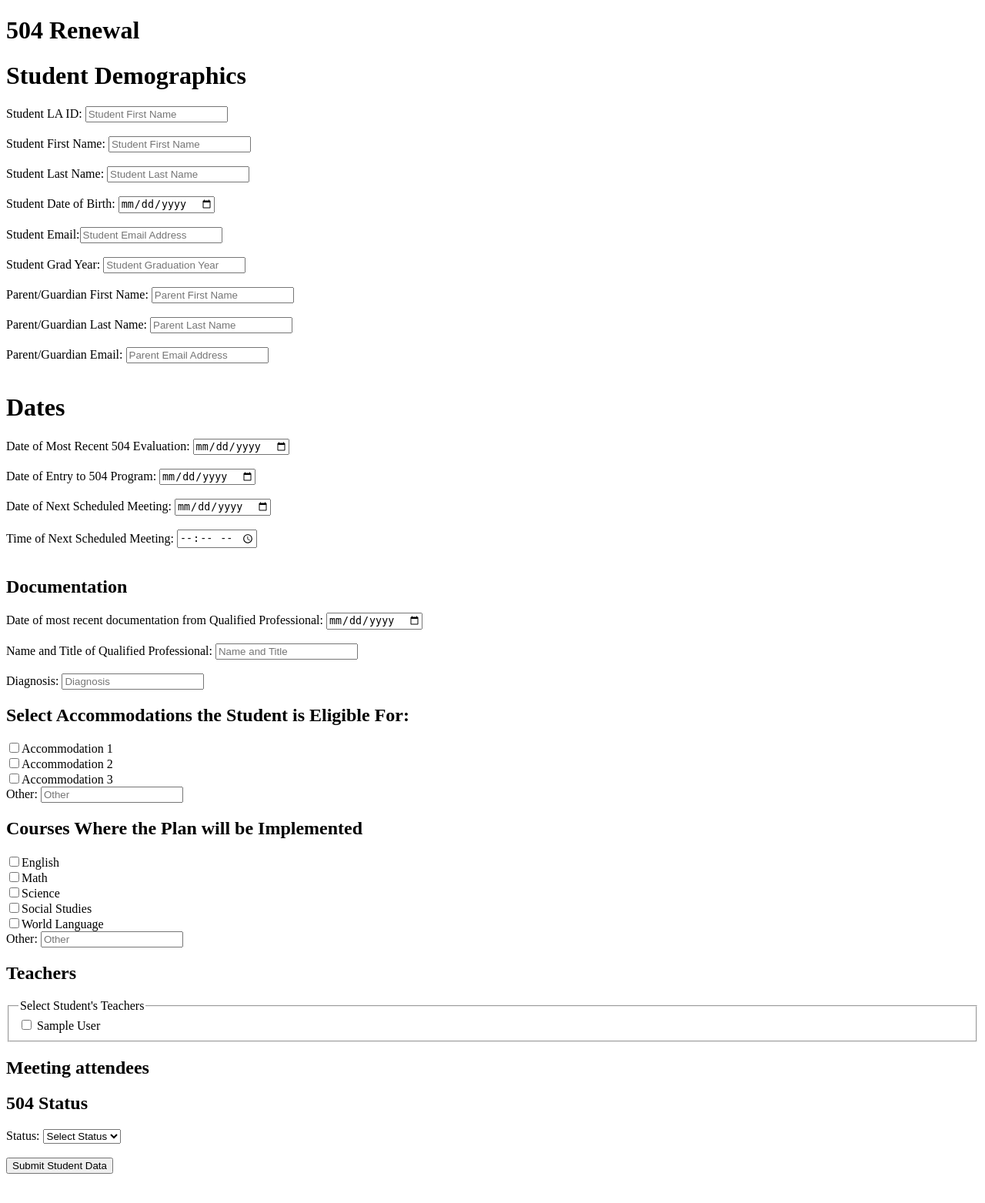
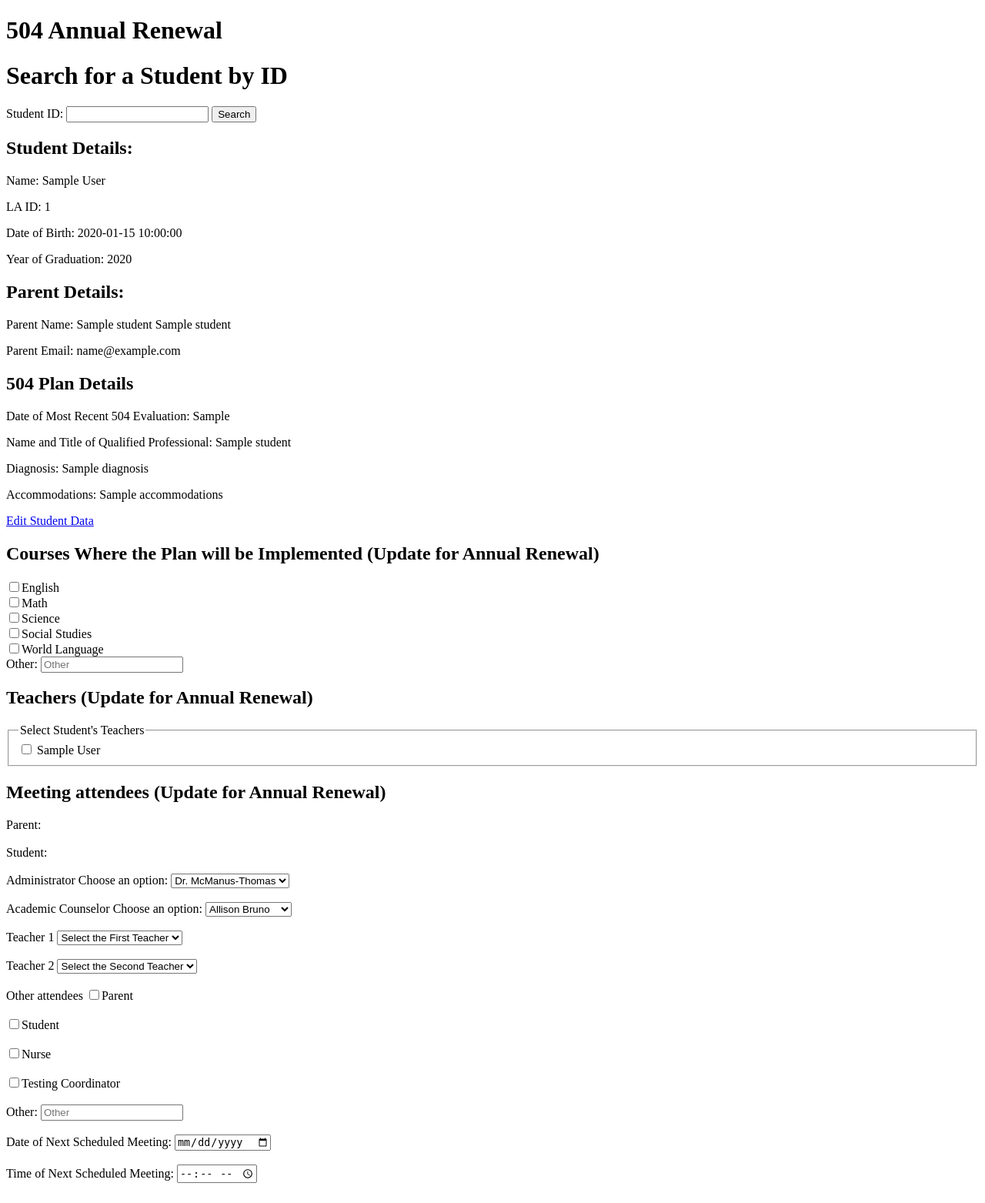
Before and after one commit to taramcan/student-support-management, a Flask app: template app/templates/annual_renewal.html in a window 1280 px wide. Shown: the whole page at 77% size. Before the commit the page ends 1525 px from the top, so only its background shows below. Run offline with Flask 3, Linux system fonts and the light colour scheme; the template is opened without the code that fills it: most values are stand-ins (such as "Sample title", 1, 10 or a date in 2020).

Commit message:
improved annual renewal page with content from firebase

```diff
--- a/app/models/student.py
+++ b/app/models/student.py
@@ -1,5 +1,5 @@
 class Student:
-    def __init__(self,laid, first_name, last_name, dob, student_email, student_grad_year, parent_first_name, parent_last_name, parent_email, most_recent_504_evaluation, entry_to_504_program, upcoming_meeting_date, upcoming_meeting_time,  date_of_most_recent_documentation_from_qual_prof,  name_and_title_of_qual_prof,diagnosis, accommodations, courses, teachers, upcoming_meetings_attendees, status504):
+    def __init__(self,laid, first_name, last_name, dob, student_email, student_grad_year, parent_first_name, parent_last_name, parent_email, most_recent_504_evaluation, entry_to_504_program, upcoming_meeting_date, upcoming_meeting_time, date_of_most_recent_documentation_from_qual_prof,  name_and_title_of_qual_prof,diagnosis, accommodations, courses, teachers, upcoming_meetings_attendees, status504):
         self.laid = laid
         self.first_name = first_name
         self.last_name = last_name
--- a/app/templates/annual_renewal.html
+++ b/app/templates/annual_renewal.html
@@ -2,75 +2,46 @@
 <html>
     <head>
         <meta charset="UTF-8" />
-        <title>504 Renewal</title>
+        <title>504 Annual Renewal</title>
     </head>
 
     <body>
-    <h1>504 Renewal</h1>
+    <h1>504 Annual Renewal</h1>
 
-    <form id="annualRenewalForm">
+    <h1>Search for a Student by ID</h1>
+    <form method="POST" action="/annual_renewal">
+        <label for="student_id">Student ID:</label>
+        <input type="text" id="student_id" name="student_id">
+        <button type="submit">Search</button>
+    </form>
 
-    <h1>Student Demographics</h1>
-        Student LA ID: <input type="text" name="student_laid" id = "student_laid" required placeholder = "Student First Name">
-        <br>
-        <br>
-        Student First Name: <input type="text" name="student_first_name" id = "student_first_name" required placeholder = "Student First Name">
-        <br>
-        <br>
-        Student Last Name: <input type="text" name="student_last_name" id = "student_last_name" required placeholder = "Student Last Name">
-        <br>
-        <br>
-        Student Date of Birth: <input type="date" name="student_dob" id = "student_dob" required placeholder = "Student Date of Birth">
-        <br>
-        <br>
-        Student Email:<input type="email" name="student_email" id = "student_email" required placeholder = "Student Email Address">
-        <br>
-        <br>
-        Student Grad Year: <input type="text" name="student_grad_year" id = "student_grad_year" required placeholder = "Student Graduation Year"      >
-        <br>
-        <br>
-        Parent/Guardian First Name: <input type="text" name="parent_first_name" id = "parent_first_name" required placeholder = "Parent First Name">
-        <br>
-        <br>
-        Parent/Guardian Last Name: <input type="text" name="parent_last_name" id = "parent_last_name" required placeholder = "Parent Last Name">
-        <br>
-        <br>
-        Parent/Guardian Email: <input type="email" name="parent_email" id = "parent_email" required placeholder = "Parent Email Address">
-        <br>
-        <br>
-        <h1>Dates</h1>
-        Date of Most Recent 504 Evaluation: <input type="date" name="student_most_recent_eval" id = "student_most_recent_eval" required placeholder = "Most Recent 504 Evaluation">
-        <br>
-        <br>
-        Date of Entry to 504 Program:  <input type="date" name="student_entry_to_504_program" id = "student_entry_to_504_program" required placeholder = "Entry to 504 Program">
-        <br>
-        <br>
-        Date of Next Scheduled Meeting:  <input type="date" name="next_meeting_date" id = "next_meeting_date" required placeholder = "Upcoming Scheduled Meeting Date">
-        <br>
-        <br>
-        Time of Next Scheduled Meeting:  <input type="time" name="next_meeting_time" id = "next_meeting_time" required placeholder = "Upcoming Scheduled Meeitng Time">
-        <br>
-        <br>
+    {% if student_data %}
+        {% if student_data == "No student found with that ID." %}
+            <p>{{ student_data }}</p>
+        {% else %}
+            <h2>Student Details:</h2>
+            <p>Name: {{ student_data.first_name }} {{ student_data.last_name}}</p>
+            <p>LA ID: {{ student_data.laid }}</p>
+            <p>Date of Birth: {{ student_data.dob }}</p>
+            <p>Year of Graduation: {{ student_data.student_grad_year }}</p>
+            <h2>Parent Details:</h2>
+            <p>Parent Name: {{ student_data.parent_first_name }} {{ student_data.parent_last_name}}</p>
+            <p>Parent Email: {{ student_data.parent_email }}</p>
+            <h2>504 Plan Details</h2>
+            <p>Date of Most Recent 504 Evaluation: {{ student_data.most_recent_504_evaluation
+ }}</p>
+             <p>Name and Title of Qualified Professional: {{ student_data.name_and_title_of_qual_prof
+ }}</p>
+            <p>Diagnosis: {{ student_data.diagnosis }}</p>
+            <p>Accommodations: {{ student_data.accommodations }}</p>
 
-        <h2>Documentation</h2>
-        Date of most recent documentation from Qualified Professional: <input type="date" name="date_of_most_recent_dianosis_paperwork" id = "date_of_most_recent_dianosis_paperwork" required  placeholder = "Date of Most Recent Diangnosis Paperwork">
-        <br>
-        <br>
-        Name and Title of Qualified Professional: <input type="text" name="name_and_title_of_qual_prof" id = "name_and_title_of_qual_prof" required placeholder = "Name and Title">
-        <br>
-        <br>
-        Diagnosis: <input type="text" name="diagnosis" id = "diagnosis" required placeholder = "Diagnosis">
+            <a href="{{ url_for('main.edit_student_data') }}">Edit Student Data</a>
 
-    <h2>Select Accommodations the Student is Eligible For:</h2>
-            <input type = "checkbox" name = "accomms" value="accomm1">Accommodation 1</option>
-            <br>
-            <input type = "checkbox" name = "accomms" value="accomm2">Accommodation 2</option>
-            <br>
-            <input type = "checkbox" name = "accomms" value="accomm3">Accommodation 3</option>
-            <br>
-    Other: <input type="text" name="additional_accomms" id = "additional_accomms" placeholder = "Other">
 
-    <h2>Courses Where the Plan will be Implemented</h2>
+
+
+                 <form id="annualRenewalForm">
+    <h2>Courses Where the Plan will be Implemented (Update for Annual Renewal)</h2>
             <input type = "checkbox" name = "course_elig" value="eng_elig">English</option>
             <br>
             <input type = "checkbox" name = "course_elig" value="math_elig">Math</option>
@@ -83,7 +54,7 @@
             <br>
             Other: <input type="text" name="other_course_elig" id = "other_course_elig" placeholder = "Other">
 
-    <h2>Teachers</h2>
+    <h2>Teachers (Update for Annual Renewal)</h2>
 
     <fieldset>
         <legend>Select Student's Teachers</legend>
@@ -95,78 +66,107 @@
         {% endfor %}
     </fieldset>
 
-    <h2>Meeting attendees</h2>
+    <h2>Meeting attendees (Update for Annual Renewal)</h2>
+        Parent:
+        <br><br>
+        Student:
+        <br><br>
+        Administrator
+        <label for="admin_meeting_attendee">Choose an option:</label>
+        <select id="admin_meeting_attendee" name="admin_meeting_attendee">
+            <option value="option1">Dr. McManus-Thomas</option>
+            <option value="option2">Amanda Morehouse</option>
+            <option value="option3">Chanelle Smith</option>
+        </select>
+        <br><br>
+        Academic Counselor
+        <label for="couns_meeting_attendee">Choose an option:</label>
+        <select id="couns_meeting_attendee" name="couns_meeting_attendee">
+            <option value="option1">Allison Bruno</option>
+            <option value="option2">Margaret Foley</option>
+            <option value="option3">Kate Massey</option>
+            <option value="option4">Tami Wilson</option>
+        </select>
+        <br><br>
+        Teacher 1
+            <select id="teacherDropdown">
+                <option>Select the First Teacher</option>
+                <!-- Options will be populated here -->
 
-    <h2>504 Status</h2>
-    <label for="status504">Status:</label>
-    <select name="status504" id="status504" required>
-    <option value="" disabled selected>Select Status</option>
-    <option value="Eligible">Eligible</option>
-    <option value="In Evaluation">In Evaluation</option>
-    <option value="Ineligible">Ineligible</option>
-    </select>
-    <br>
-    <br>
+            </select>
+        <br><br>
+        Teacher 2
+            <select id="teacherDropdown">
+                <option>Select the Second Teacher</option>
+                <!-- Options will be populated here -->
+            </select>
+        <br><br>
+        Other attendees
+            <input type = "checkbox" name = "opt_meeting_attendee" value="opt_meeting_attendee">Parent</option>
+            <br><br>
+            <input type = "checkbox" name = "opt_meeting_attendee" value="opt_meeting_attendee">Student</option>
+            <br><br>
+            <input type = "checkbox" name = "opt_meeting_attendee" value="opt_meeting_attendee">Nurse</option>
+            <br><br>
+            <input type = "checkbox" name = "opt_meeting_attendee" value="opt_meeting_attendee">Testing Coordinator</option>
+            <br><br>
+            Other: <input type="text" name="opt_meeting_attendee" id = "opt_meeting_attendee" placeholder = "Other">
+            <br><br>
 
-    <button type = "submit">Submit Student Data</button>
-
+        Date of Next Scheduled Meeting:  <input type="date" name="next_meeting_date" id = "next_meeting_date" required placeholder = "Upcoming Scheduled Meeting Date">
+        <br><br>
+        Time of Next Scheduled Meeting:  <input type="time" name="next_meeting_time" id = "next_meeting_time" required placeholder = "Upcoming Scheduled Meeitng Time">
+        <br><br>
     </form>
+        {% endif %}
+    {% endif %}
     </body>
 
     <script>
-        document.getElementById('annualRenewalForm').addEventListener('submit', function(e){
-            e.preventDefault();
-            const accommodations = [];
-            document.querySelectorAll('input[name="accomms"]:checked').forEach(cb => {
-            accommodations.push(cb.value);
-            });
-            const otherAccomms = document.getElementById('additional_accomms').value.trim();
-
-            if (otherAccomms !== "") {
-            accommodations.push(otherAccomms);
-            }
-
-            const courses = [];
-            document.querySelectorAll('input[name="course_elig"]:checked').forEach(cb => {
-            courses.push(cb.value);
-            });
-            const otherCourses = document.getElementById('other_course_elig').value.trim();
-
-            if (otherCourses !== "") {
-            courses.push(otherCourses);
-            }
+        var laid = "{{ student_data.laid }}";
+        var first_name = "{{ student_data.student_first_name}}";
+        var last_name = "{{ student_data.student_last_name}}";
+        var dob = "{{ student_data.student_dob}}";
+        var student_email = "{{ student_data.student_email}}";
+        var student_grad_year = "{{ student_data.student_grad_year}}";
+        var parent_first_name = "{{ student_data.parent_first_name}}";
+        var parent_last_name = "{{ student_data.parent_last_name}}";
+        var parent_email = "{{ student_data.parent_email}}";
+        var most_recent_504_evaluation = "{{ student_data.student_most_recent_eval}}";
+        var entry_to_504_program = "{{ student_data.student_entry_to_504_program}}";
+        var upcoming_meeting_date = "{{ student_data.next_meeting_date}}";
+        var upcoming_meeting_time = "{{ student_data.next_meeting_time}}";
+        var date_of_most_recent_documentation_from_qual_prof = "{{ student_data.date_of_most_recent_dianosis_paperwork}}";
+        var name_and_title_of_qual_prof = "{{ student_data.name_and_title_of_qual_prof}}";
+        var diagnosis = "{{ student_data.diagnosis}}";
+        var accommodations = "{{ student_data.accommodations}}";
 
 
-            const teachers = [];
-            document.querySelectorAll('input[name="teachers"]:checked').forEach(cb=>{
-                teachers.push(cb.value);
-            });
-
-            const meetingAttendees = [];
+        document.getElementById('annualRenewalForm').addEventListener('submit', function(e){
 
 
             const studentData = {
-                laid : document.getElementById('student_laid').value,
-                first_name : document.getElementById('student_first_name').value,
-                last_name : document.getElementById('student_last_name').value,
-                dob : document.getElementById('student_dob').value,
-                student_email : document.getElementById('student_email').value,
-                student_grad_year : document.getElementById('student_grad_year').value,
-                parent_first_name : document.getElementById('parent_first_name').value,
-                parent_last_name : document.getElementById('parent_last_name').value,
-                parent_email : document.getElementById('parent_email').value,
-                most_recent_504_evaluation : document.getElementById('student_most_recent_eval').value,
-                entry_to_504_program : document.getElementById('student_entry_to_504_program').value,
-                upcoming_meeting_date : document.getElementById('next_meeting_date').value,
-                upcoming_meeting_time : document.getElementById('next_meeting_time').value,
-                date_of_most_recent_documentation_from_qual_prof : document.getElementById('date_of_most_recent_dianosis_paperwork').value,
-                name_and_title_of_qual_prof : document.getElementById('name_and_title_of_qual_prof').value,
-                diagnosis : document.getElementById('diagnosis').value,
+                laid : laid,
+                first_name : first_name,
+                last_name : last_name,
+                dob : dob,
+                student_email : student_email,
+                student_grad_year : student_grad_year,
+                parent_first_name : parent_first_name,
+                parent_last_name : parent_first_name,
+                parent_email : parent_email,
+                most_recent_504_evaluation : most_recent_504_evaluation,
+                entry_to_504_program : entry_to_504_program,
+                upcoming_meeting_date : upcoming_meeting_date,
+                upcoming_meeting_time : upcoming_meeting_time,
+                date_of_most_recent_documentation_from_qual_prof : date_of_most_recent_documentation_from_qual_prof,
+                name_and_title_of_qual_prof : name_and_title_of_qual_prof,
+                diagnosis : diagnosis,
                 accommodations : accommodations,
                 course : courses,
                 teachers : teachers,
                 upcoming_meeting_attendees : meetingAttendees,
-                status504 : document.getElementById('status504').value
+                status504 : status504
             };
             fetch('/save_student',{
                 method: 'POST',
```
Also changed, not shown: app/routes.py (+25 -9 lines), app/templates/edit_student_data.html (added, +116 -0 lines).
